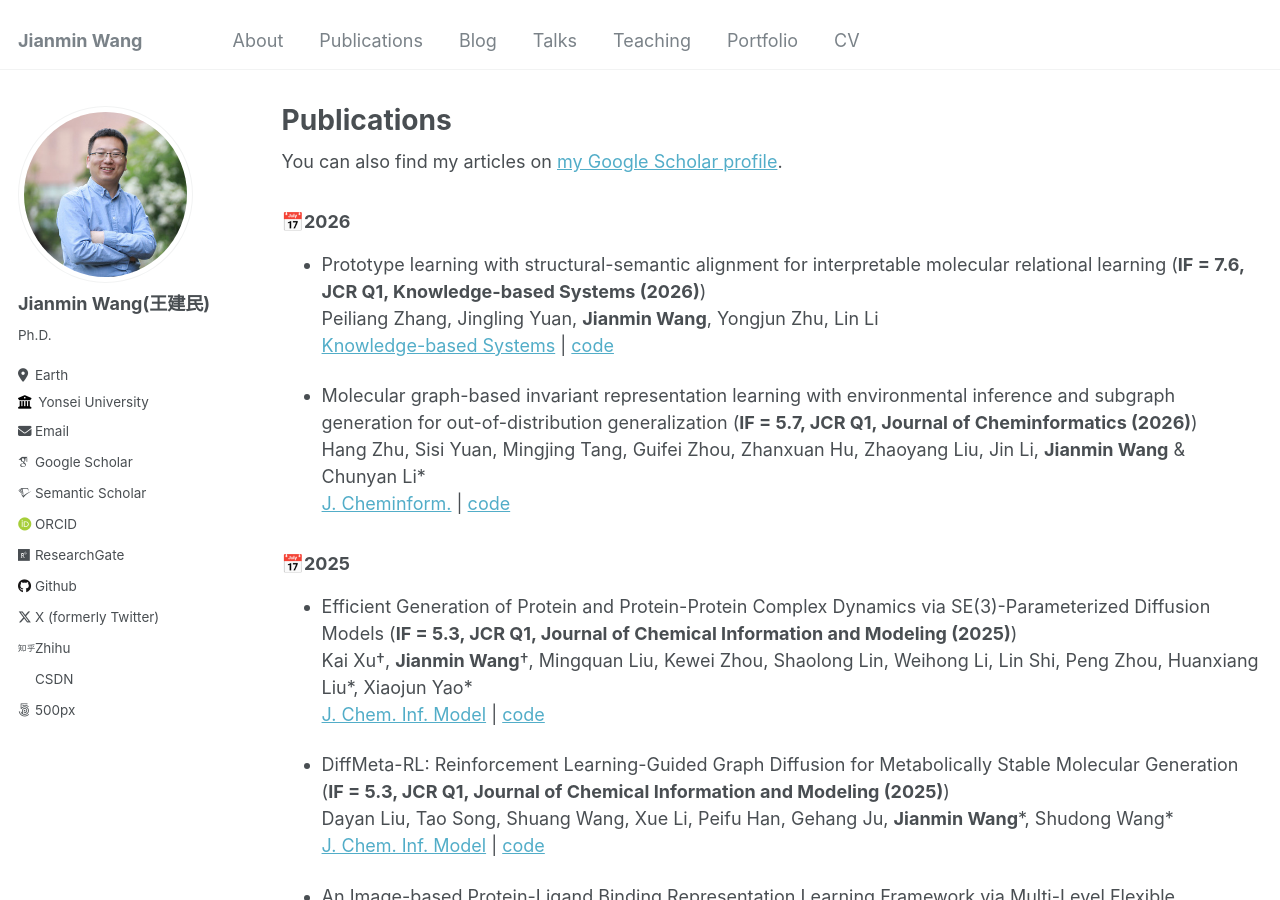
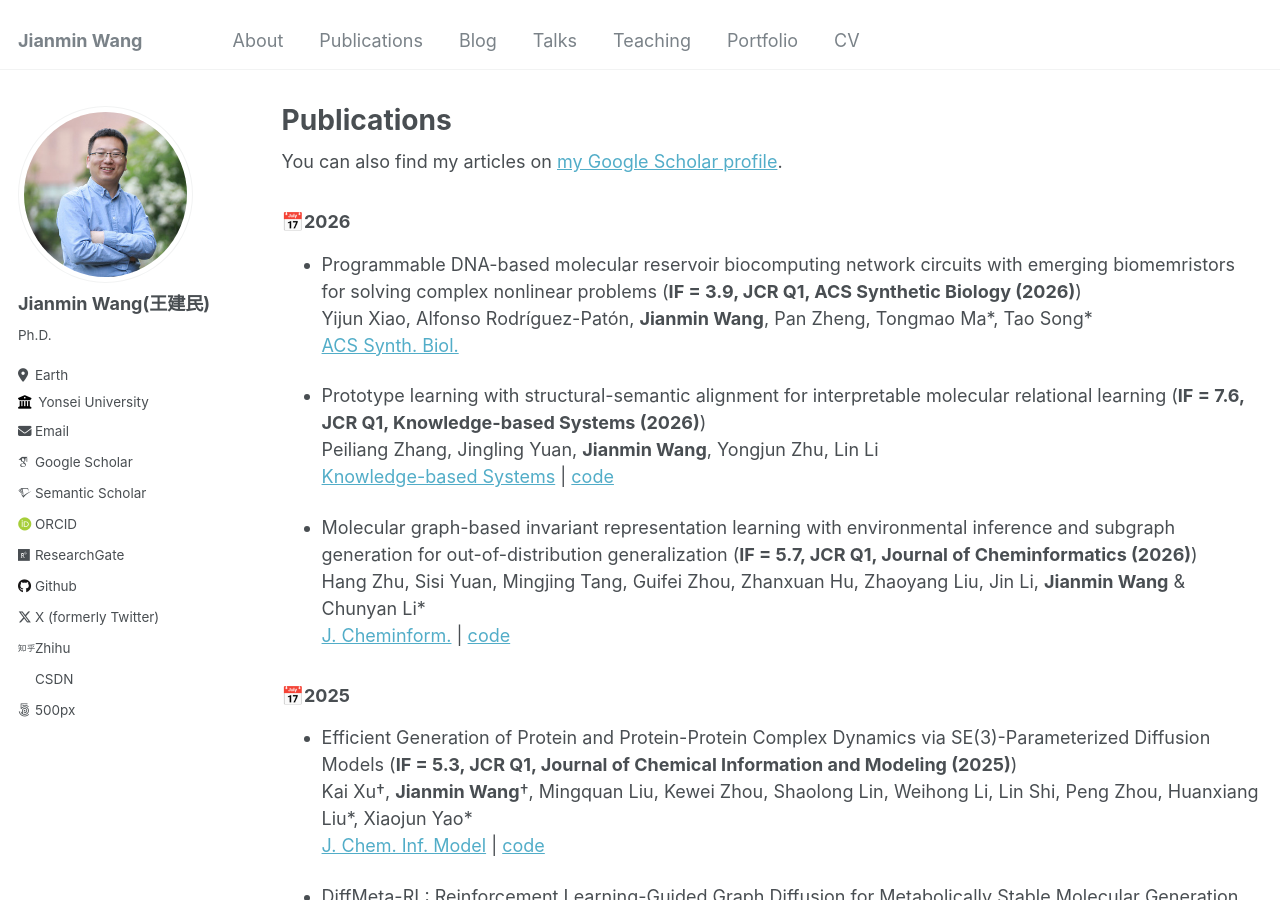
Before and after one commit to Jianmin2drugai/Jianmin2drugai.github.io, a Jekyll site: the page built from _pages/publications.md, in a window 1280 px wide and 900 px high. Built offline with Jekyll 4.4.1, drawn with Linux system fonts in a browser that asks for light colours; some web fonts are replaced.

Commit message:
Update publications.md

```diff
--- a/_pages/publications.md
+++ b/_pages/publications.md
@@ -16,6 +16,10 @@ author_profile: true
 {% endfor %}
 
 ### &#x1F4C5;2026
+
+*   Programmable DNA-based molecular reservoir biocomputing network circuits with emerging biomemristors for solving complex nonlinear problems (**IF = 3.9, JCR Q1, ACS Synthetic Biology (2026)**)
+    Yijun Xiao, Alfonso Rodríguez-Patón, **Jianmin Wang**, Pan Zheng, Tongmao Ma\*, Tao Song\*
+    [ACS Synth. Biol.](https://pubs.acs.org/journal/asbcd6)
 
 *   Prototype learning with structural-semantic alignment for interpretable molecular relational learning (**IF = 7.6, JCR Q1, Knowledge-based Systems (2026)**)
     Peiliang Zhang, Jingling Yuan, **Jianmin Wang**, Yongjun Zhu, Lin Li
```
